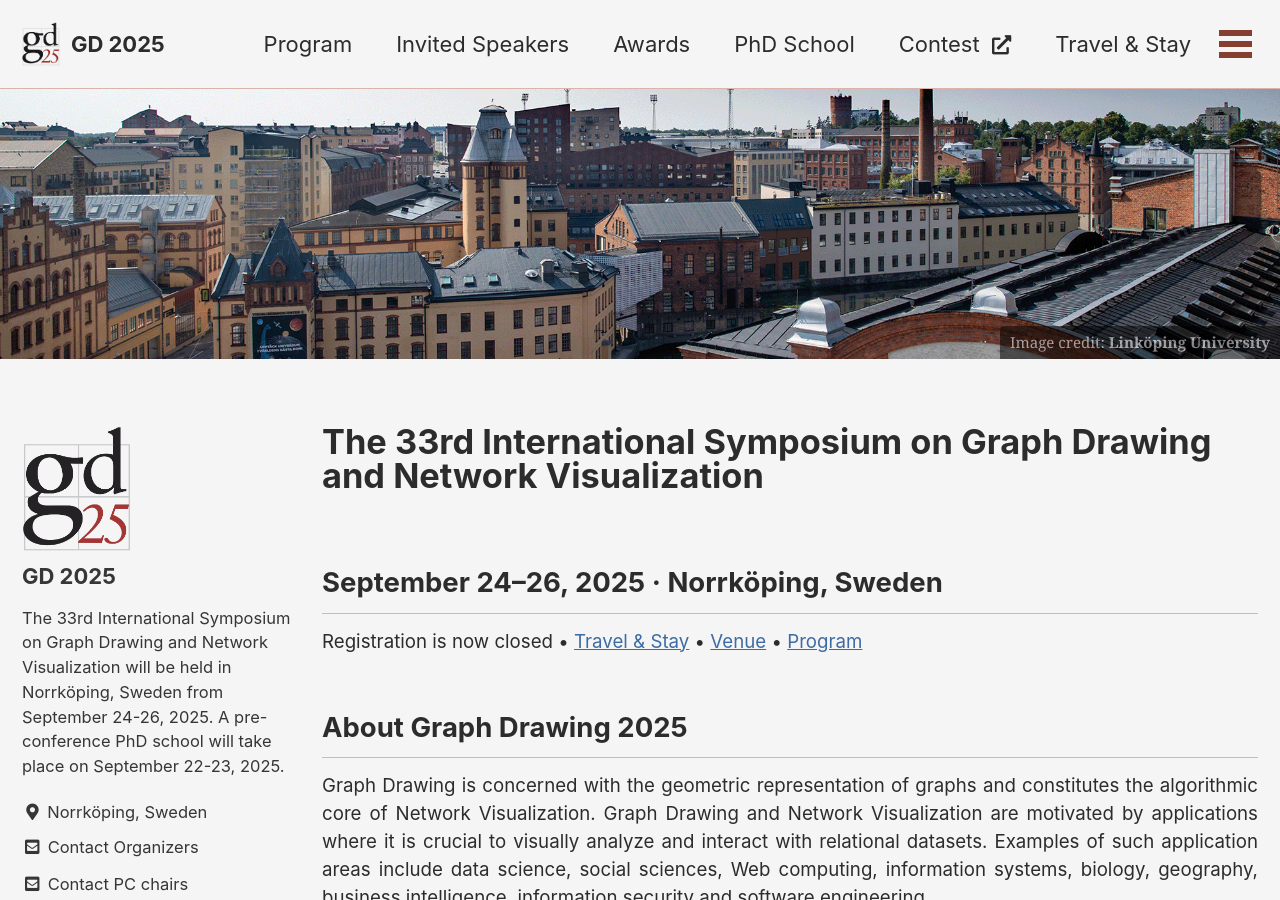
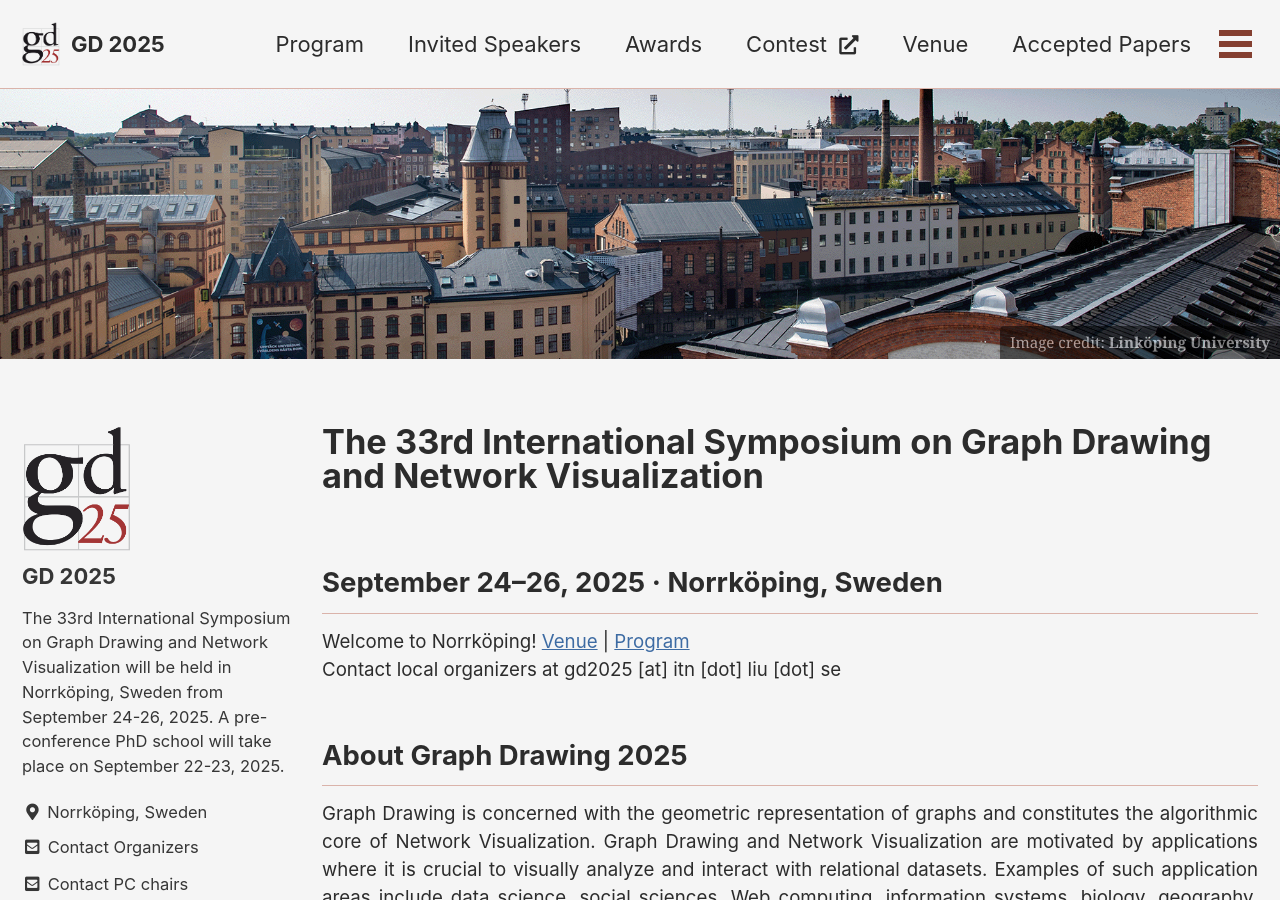
Before and after one commit to graphdrawing/gd2025, a Jekyll site: the page built from index.md, in a window 1280 px wide and 900 px high. Built offline with Jekyll 4.4.1, drawn with Linux system fonts in a browser that asks for light colours; cached includes are drawn as plain includes.

Commit message:
add contact info

```diff
--- a/index.md
+++ b/index.md
@@ -12,8 +12,8 @@ header:
 
 ## September 24–26, 2025 · Norrköping, Sweden
 
-
-Registration is now closed • [Travel & Stay](/gd2025/pages/travel_accommodation/) • [Venue](/gd2025/pages/venue/) • [Program](/gd2025/pages/program/)
+Welcome to Norrköping! [Venue](/gd2025/pages/venue/) | [Program](/gd2025/pages/program/)
+<br />Contact local organizers at gd2025 [at] itn [dot] liu [dot] se
 
 ## About Graph Drawing 2025
 
@@ -34,7 +34,7 @@ The symposium on Graph Drawing and Network Visualization has been the main annua
 | Poster submission deadline        | ~~August 22, 2025~~       |
 | Notification of poster acceptance | ~~September 1, 2025~~     |
 | Final paper versions due          | ~~September 1, 2025~~     |
-| PhD school                        | September 22–23, 2025 |
+| PhD school                        | ~~September 22–23, 2025~~ |
 | Symposium                         | September 24–26, 2025 |
 
 All deadlines are understood to be 23:59 AoE.
```
Also changed, not shown: _data/navigation.yml (+4 -4 lines), pages/program.md (+2 -0 lines), 4 other files.
